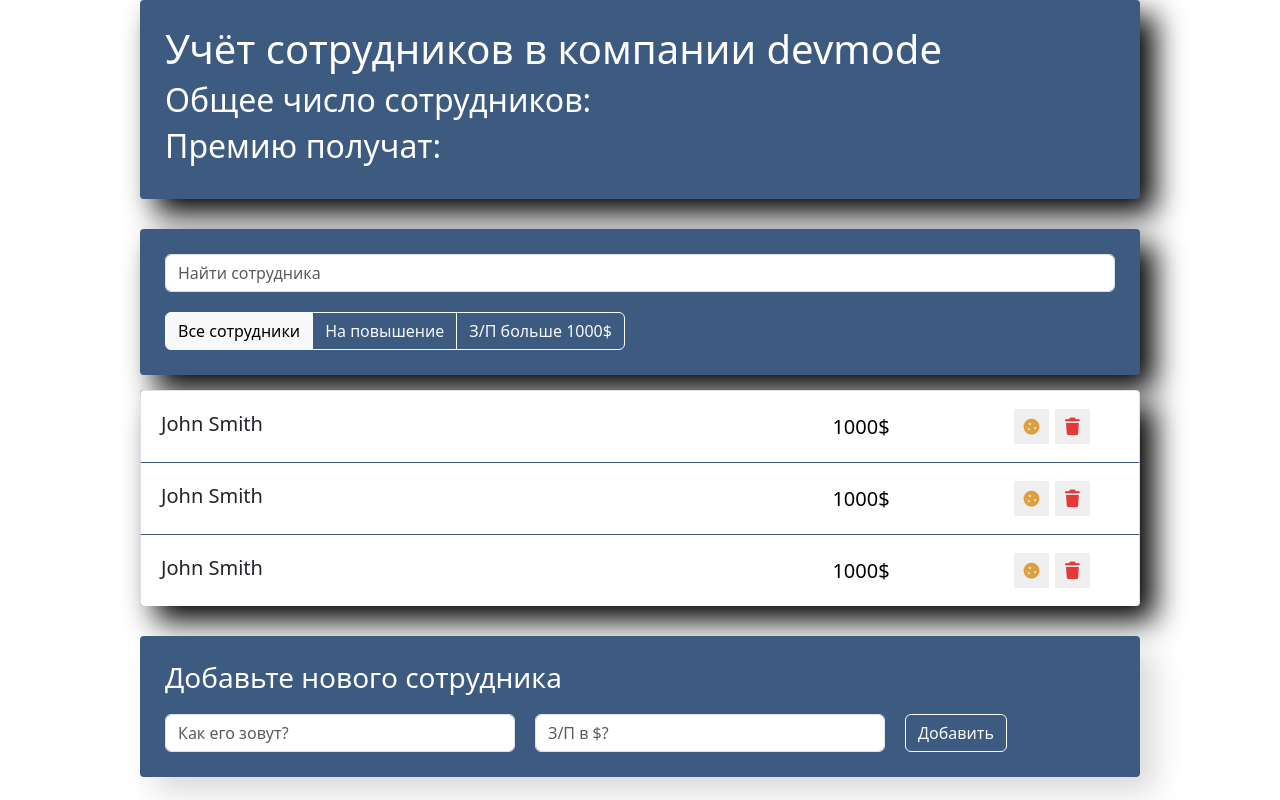
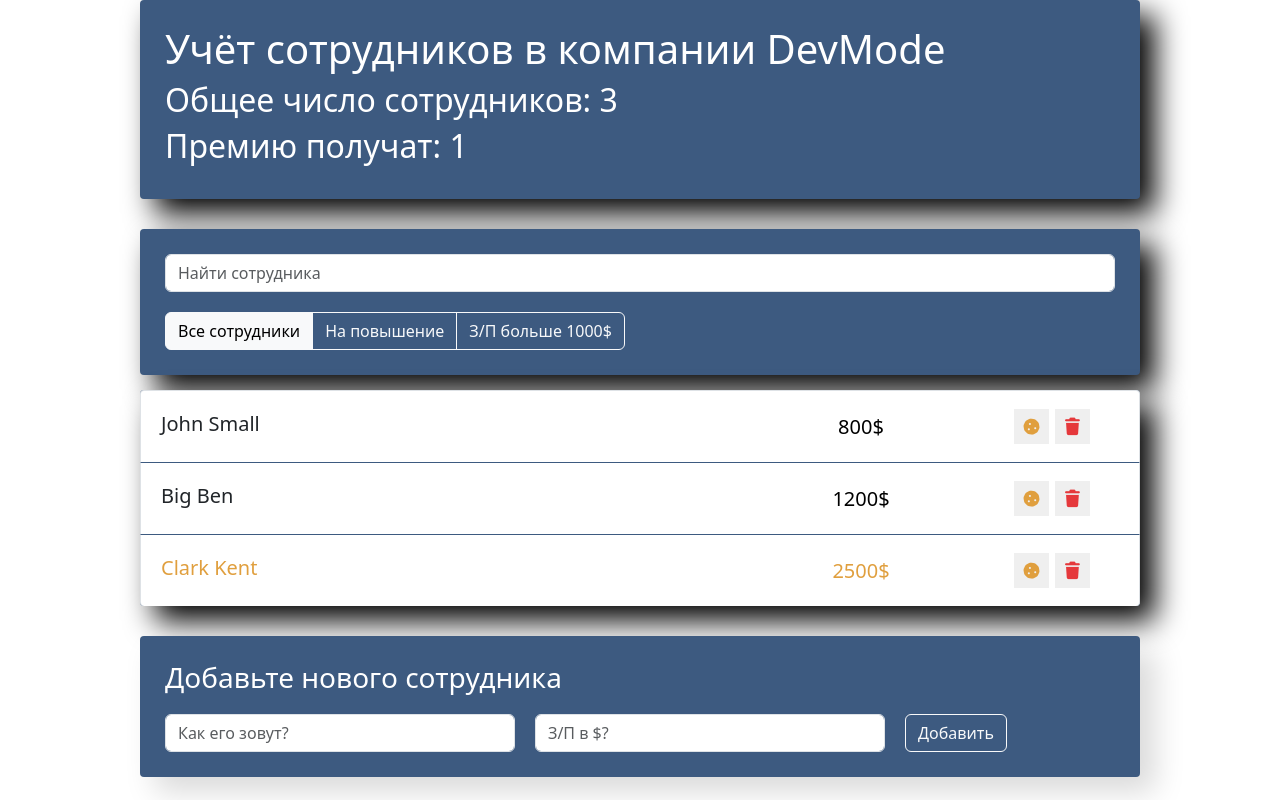
Before and after one commit to RodionovDevMode/employeeCRM, a React (Vite) app: page / in a window 1280 px wide. Built offline with nearby package versions, Linux system fonts and the light colour scheme.

Commit message:
feat: add typed props and make employees components data-driven

```diff
--- a/src/components/app-employees-list-item/app-employees-list-item.tsx
+++ b/src/components/app-employees-list-item/app-employees-list-item.tsx
@@ -1,13 +1,24 @@
 import './app-employees-list-item.css'
 
-const AppEmployeesListItem = () => {
+export interface AppEmployeesListItemProps {
+	name: string
+	salary: number
+	increase: boolean
+}
+
+const AppEmployeesListItem = (props: AppEmployeesListItemProps) => {
+	const { name, salary, increase } = props
 	return (
-		<li className='list-group-item d-flex justify-content-between'>
-			<span className='list-group-item-label'>John Smith</span>
+		<li
+			className={`list-group-item d-flex justify-content-between ${
+				increase ? 'increase' : ''
+			}`}
+		>
+			<span className='list-group-item-label'>{name}</span>
 			<input
 				type='text'
 				className='list-group-item-input'
-				defaultValue='1000$'
+				defaultValue={salary + '$'}
 			/>
 			<div className='d-flex justify-content-center align-items-center'>
 				<button type='button' className='btn-cookie btn-sm '>
--- a/src/components/app-employees-list/app-employees-list.tsx
+++ b/src/components/app-employees-list/app-employees-list.tsx
@@ -1,14 +1,17 @@
-import AppEmployeesListItem from '../app-employees-list-item/app-employees-list-item'
+import AppEmployeesListItem, {
+	type AppEmployeesListItemProps,
+} from '../app-employees-list-item/app-employees-list-item'
 import './app-employees-list.css'
 
-const AppEmployeesList = () => {
-	return (
-		<ul className='app-list list-group'>
-			<AppEmployeesListItem />
-			<AppEmployeesListItem />
-			<AppEmployeesListItem />
-		</ul>
-	)
+interface AppEmployeesListProps {
+	data: AppEmployeesListItemProps[]
+}
+
+const AppEmployeesList = ({ data }: AppEmployeesListProps) => {
+	const elements = data.map(item => {
+		return <AppEmployeesListItem {...item} />
+	})
+	return <ul className='app-list list-group'>{elements}</ul>
 }
 
 export default AppEmployeesList
--- a/src/components/app-info/app-info.tsx
+++ b/src/components/app-info/app-info.tsx
@@ -1,11 +1,18 @@
 import './app-info.css'
 
-const AppInfo = () => {
+interface AppInfoProps {
+	nameCo: string
+	employeesNum: number
+	employeesBonus: number
+}
+
+const AppInfo = (props: AppInfoProps) => {
+	const { nameCo, employeesNum, employeesBonus } = props
 	return (
 		<div className='app-info'>
-			<h1>Учёт сотрудников в компании devmode</h1>
-			<h2>Общее число сотрудников: </h2>
-			<h2>Премию получат: </h2>
+			<h1>Учёт сотрудников в компании {nameCo}</h1>
+			<h2>Общее число сотрудников: {employeesNum}</h2>
+			<h2>Премию получат: {employeesBonus}</h2>
 		</div>
 	)
 }
--- a/src/components/app/app.tsx
+++ b/src/components/app/app.tsx
@@ -6,14 +6,31 @@ import AppEmployeesList from '../app-employees-list/app-employees-list'
 import AppEmployeesAddForm from '../app-employees-add-form/app-employees-add-form'
 
 const App = () => {
+	const data = [
+		{
+			name: 'John Small',
+			salary: 800,
+			increase: false,
+		},
+		{
+			name: 'Big Ben',
+			salary: 1200,
+			increase: false,
+		},
+		{
+			name: 'Clark Kent',
+			salary: 2500,
+			increase: true,
+		},
+	]
 	return (
 		<div className='app'>
-			<AppInfo />
+			<AppInfo nameCo='DevMode' employeesNum={3} employeesBonus={1} />
 			<div className='app-search'>
 				<AppSearchPanel />
 				<AppFilter />
 			</div>
-			<AppEmployeesList />
+			<AppEmployeesList data={data} />
 			<AppEmployeesAddForm />
 		</div>
 	)
```
